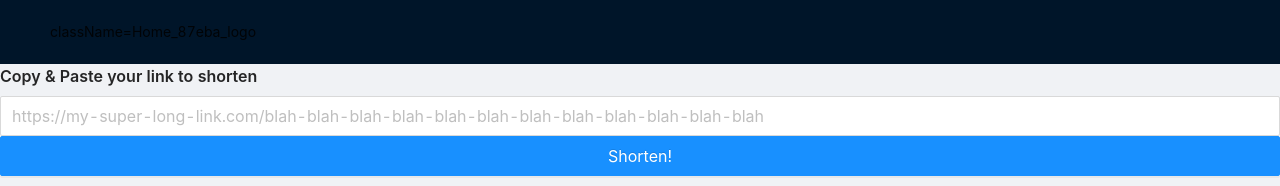
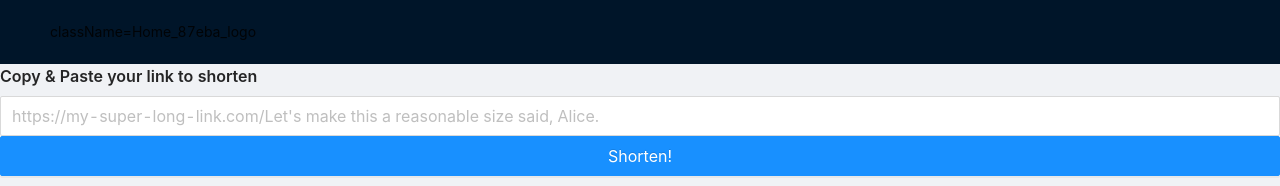
Before and after one commit to dorjepadma/urlshrinker, a Next.js app: page / in a window 1280 px wide. Shown: the top 186 px of the page. Built offline with nearby package versions, Linux system fonts and the light colour scheme.

Commit message:
some personalization in the input

```diff
--- a/pages/index.tsx
+++ b/pages/index.tsx
@@ -64,7 +64,7 @@ export default function Home() {
                 message: 'Please paste a correct link',
                 type: 'url',
               }]}>
-                <Input placeholder="https://my-super-long-link.com/blah-blah-blah-blah-blah-blah-blah-blah-blah-blah-blah-blah" size="large"/>
+                <Input placeholder="https://my-super-long-link.com/Let's make this a reasonable size said, Alice." size="large"/>
               </Form.Item>
             </div>
             <div className={styles.linkFieldButton}>
```
